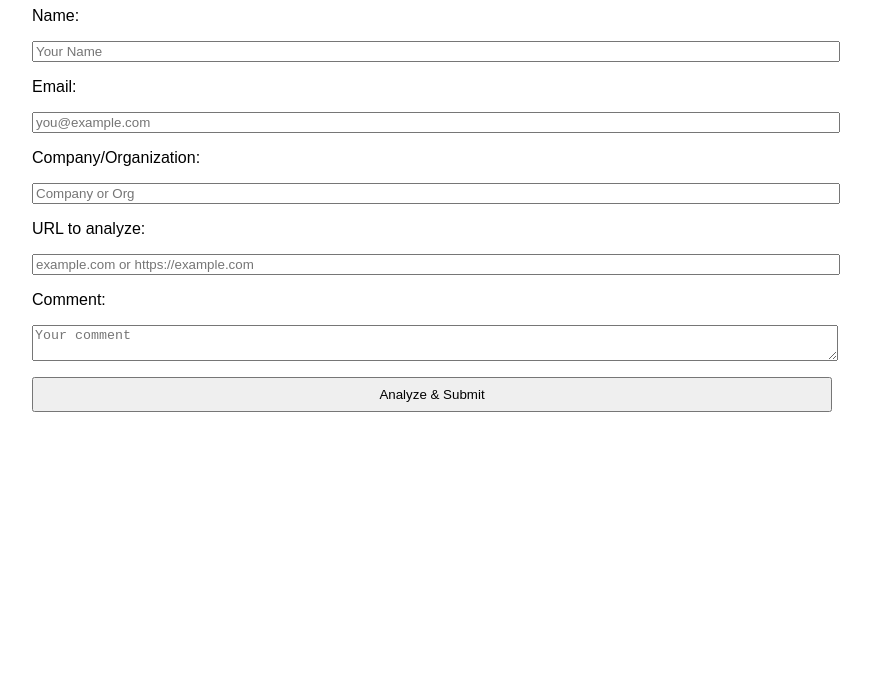
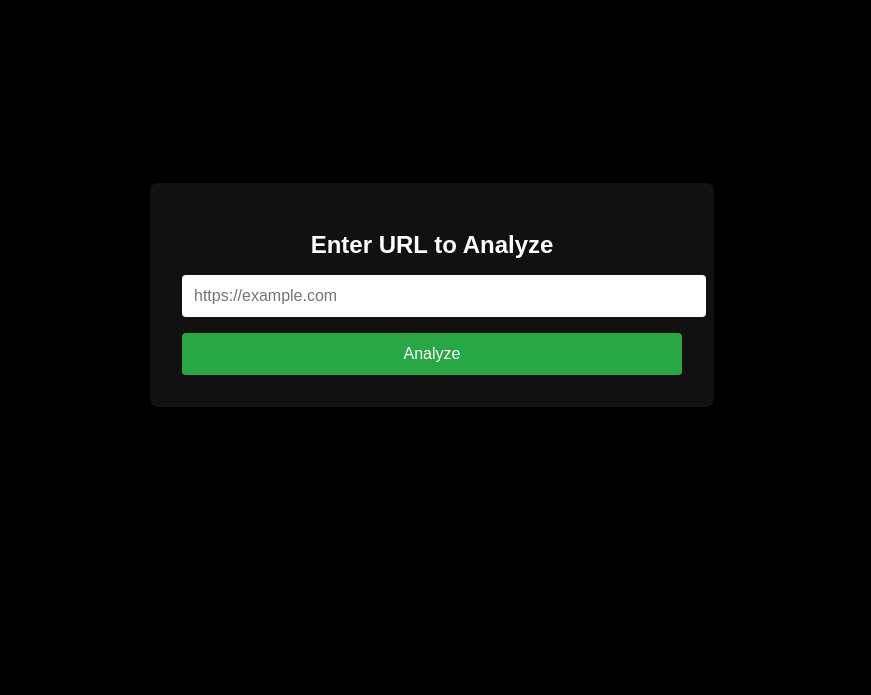
Before and after one commit to DotcomOG/ai-seo-analyzer-v2, a website: page public/index.html in a window 1280 px wide. Shown: the part 105-800 px from the top of the page, without its empty margins (208-1079 px from the left). Drawn offline with Linux system fonts and the light colour scheme.

Commit message:
feat: update index.html to full-screen black lightbox UI for URL entry

```diff
--- a/public/index.html
+++ b/public/index.html
@@ -1,40 +1,93 @@
+<!-- public/index.html -->
 <!DOCTYPE html>
 <html lang="en">
 <head>
   <meta charset="UTF-8" />
+  <meta http-equiv="X-UA-Compatible" content="IE=edge"/>
   <meta name="viewport" content="width=device-width, initial-scale=1.0"/>
   <title>AI SEO Analyzer</title>
   <style>
-    body { font-family: sans-serif; padding: 2rem; max-width: 800px; margin: auto; }
-    label, input, textarea, button, select { display: block; width: 100%; margin-bottom: 1rem; }
-    button { padding: 0.5rem; }
+    html, body {
+      margin: 0;
+      padding: 0;
+      height: 100%;
+      background: #000;
+      overflow: hidden;
+      font-family: sans-serif;
+    }
+    .lightbox {
+      position: fixed;
+      top: 0; left: 0;
+      width: 100%; height: 100%;
+      display: flex;
+      align-items: center;
+      justify-content: center;
+    }
+    .box {
+      background: #111;
+      padding: 2rem;
+      border-radius: 8px;
+      width: 90%;
+      max-width: 500px;
+      text-align: center;
+      box-shadow: 0 0 20px rgba(0,0,0,0.5);
+    }
+    .box h1 {
+      color: #fff;
+      margin-bottom: 1rem;
+      font-size: 1.5rem;
+    }
+    .box input {
+      width: 100%;
+      padding: 0.75rem;
+      margin-bottom: 1rem;
+      border: none;
+      border-radius: 4px;
+      font-size: 1rem;
+    }
+    .box button {
+      width: 100%;
+      padding: 0.75rem;
+      border: none;
+      border-radius: 4px;
+      background: #28a745;
+      color: #fff;
+      font-size: 1rem;
+      cursor: pointer;
+    }
+    .box button:active {
+      background: #1e7e34;
+    }
   </style>
 </head>
 <body>
-  <h1>AI SEO Analyzer</h1>
-  <form id="analyzeForm">
-    <label for="nameInput">Name:</label>
-    <input id="nameInput" type="text" placeholder="Your Name" required />
-
-    <label for="emailInput">Email:</label>
-    <input id="emailInput" type="email" placeholder="you@example.com" required />
-
-    <label for="companyInput">Company/Organization:</label>
-    <input id="companyInput" type="text" placeholder="Company or Org" required />
-
-    <label for="urlInput">URL to analyze:</label>
-    <input id="urlInput" type="text" placeholder="example.com or https://example.com" required />
-
-    <label for="commentInput">Comment:</label>
-    <textarea id="commentInput" placeholder="Your comment"></textarea>
-
-    <button type="submit">Analyze & Submit</button>
-  </form>
-
-  <div id="thankYou" style="display:none; margin-top:2rem; padding:1rem; background:#e0ffe0; border-radius:4px;">
-    Thank you! We’ve received your request and will reach out to you shortly to schedule an appointment.
+  <div class="lightbox">
+    <div class="box">
+      <h1>Enter URL to Analyze</h1>
+      <input id="urlInput" type="text" placeholder="https://example.com" />
+      <button id="goBtn">Analyze</button>
+    </div>
   </div>
 
-  <script src="./index.js"></script>
+  <script>
+    const urlInput = document.getElementById('urlInput');
+    const goBtn = document.getElementById('goBtn');
+
+    goBtn.addEventListener('click', () => {
+      let url = urlInput.value.trim();
+      if (!url) return;
+      if (!/^https?:\/\//i.test(url)) {
+        url = 'https://' + url;
+      }
+      window.location.href = `summary.html?url=${encodeURIComponent(url)}`;
+    });
+
+    urlInput.addEventListener('keypress', e => {
+      if (e.key === 'Enter') {
+        e.preventDefault();
+        goBtn.click();
+      }
+    });
+  </script>
 </body>
 </html>
```
